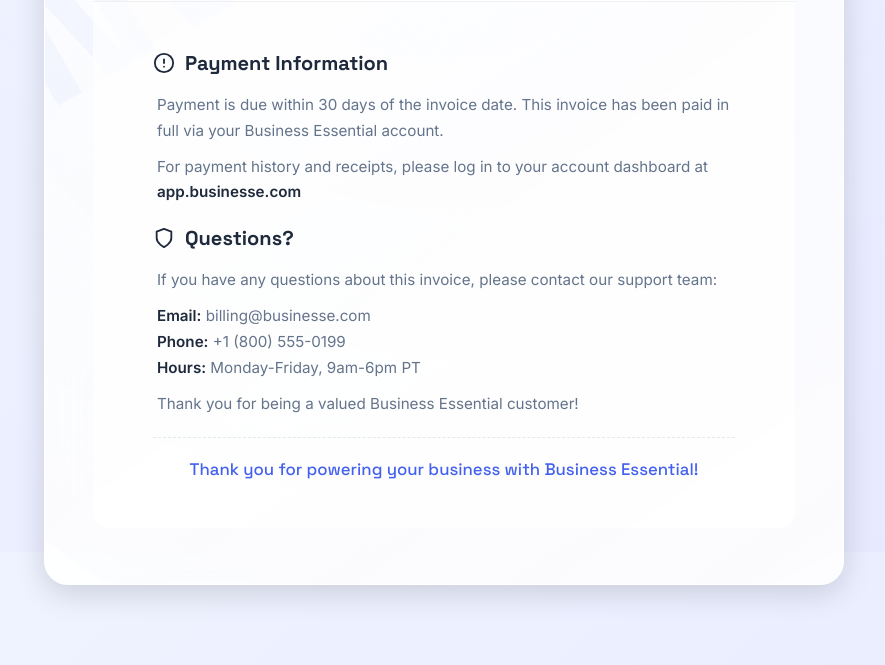
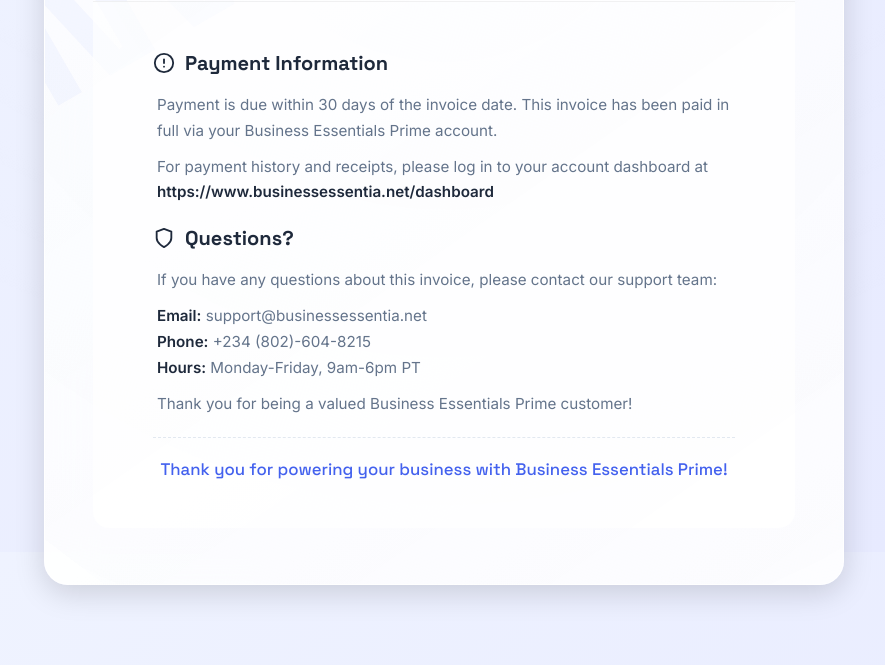
Before and after one commit to essentialbusiness6-wq/bussiness-essential, a Python web app: template templates/users/view-full-invoice.html in a window 1280 px wide. Shown: the part 1048-1713 px from the top of the page, without its empty margins (196-1081 px from the left). Run offline with Jinja, Linux system fonts and the light colour scheme; the template is opened without the code that fills it, so the values that code supplies are empty; some libraries are stand-ins or nearby versions.

Commit message:
Update view-full-invoice.html

```diff
--- a/templates/users/view-full-invoice.html
+++ b/templates/users/view-full-invoice.html
@@ -189,8 +189,8 @@
                         Payment Information
                     </h3>
                     <div class="footer-content">
-                        <p>Payment is due within 30 days of the invoice date. This invoice has been paid in full via your Business Essential account.</p>
-                        <p>For payment history and receipts, please log in to your account dashboard at <strong>app.businesse.com</strong></p>
+                        <p>Payment is due within 30 days of the invoice date. This invoice has been paid in full via your Business Essentials Prime account.</p>
+                        <p>For payment history and receipts, please log in to your account dashboard at <strong>https://www.businessessentia.net/dashboard</strong></p>
                     </div>
                 </div>
 
@@ -203,15 +203,15 @@
                     </h3>
                     <div class="footer-content">
                         <p>If you have any questions about this invoice, please contact our support team:</p>
-                        <p><strong>Email:</strong> billing@businesse.com<br>
-                        <strong>Phone:</strong> +1 (800) 555-0199<br>
+                        <p><strong>Email:</strong> support@businessessentia.net<br>
+                        <strong>Phone:</strong> +234 (802)-604-8215<br>
                         <strong>Hours:</strong> Monday-Friday, 9am-6pm PT</p>
-                        <p>Thank you for being a valued Business Essential customer!</p>
+                        <p>Thank you for being a valued Business Essentials Prime customer!</p>
                     </div>
                 </div>
 
                 <div class="thank-you">
-                    Thank you for powering your business with Business Essential!
+                    Thank you for powering your business with Business Essentials Prime!
                 </div>
             </div>
         </div>
```
